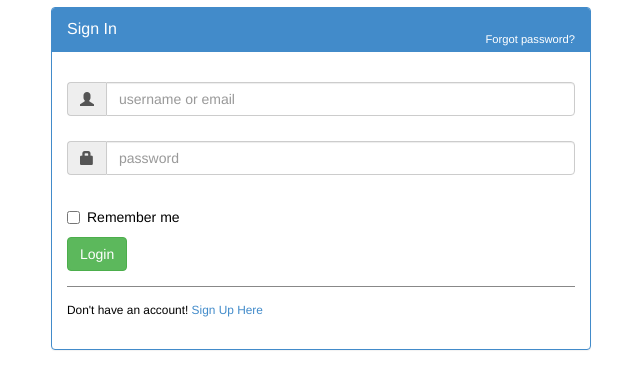
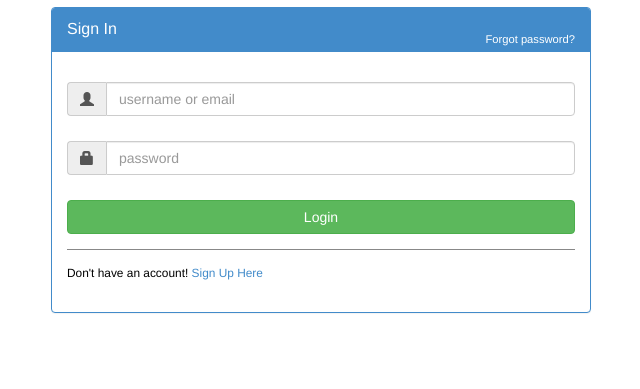
Before and after one commit to a240/toolshare, a Django app: page /login/ in a window 1280 px wide. Shown: the part 153-542 px from the top of the page, without its empty margins (319-959 px from the left). Run offline with Django 3.2, Linux system fonts and the light colour scheme; some libraries are stand-ins or nearby versions.

Commit message:
Cleaned up Login page

```diff
--- a/sharetools/templates/base_login.html
+++ b/sharetools/templates/base_login.html
@@ -31,16 +31,9 @@
             <span class="input-group-addon"><i class="glyphicon glyphicon-lock"></i></span>
             <input id="login-password" type="password" class="form-control" name="password" placeholder="password">
           </div>
-          <div class="input-group">
-            <div class="checkbox">
-              <label>
-                <input id="login-remember" type="checkbox" name="remember" value="1"> Remember me
-              </label>
-            </div>
-          </div>
           <div style="margin-top:10px" class="form-group">
             <div class="col-sm-12 controls">
-              <button type="submit" class="btn btn-success">Login</button>
+              <button type="submit" class="btn btn-success btn-block">Login</button>
             </div>
           </div>
 
```
